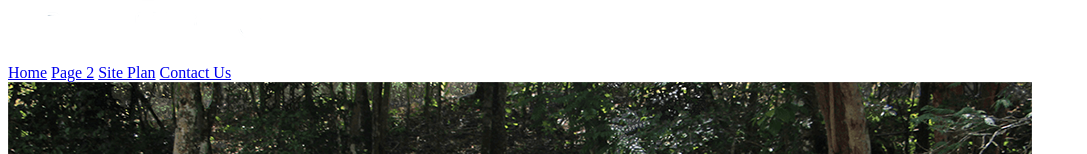
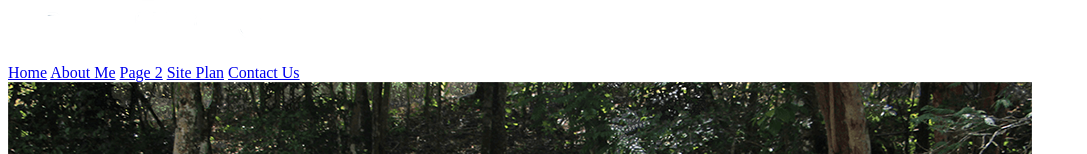
Before and after one commit to Peta-Patta/wdd-130-gehring, a plain HTML site: page wwr/index.html in a window 1280 px wide. Shown: the part 234-388 px from the top of the page, without its empty margins (0-1087 px from the left). Drawn offline with Linux system fonts and the light colour scheme.

Commit message:
moved about me to the folder about me

```diff
--- a/wwr/index.html
+++ b/wwr/index.html
@@ -13,6 +13,7 @@
         </a>
         <nav>
             <a href="index.html">Home</a>
+            <a href="about-me/index.html">About Me</a>
             <a href="#">Page 2</a>
             <a href="site-plan-rafting.html">Site Plan</a>
             <a href="contactus.html">Contact Us</a>
```
